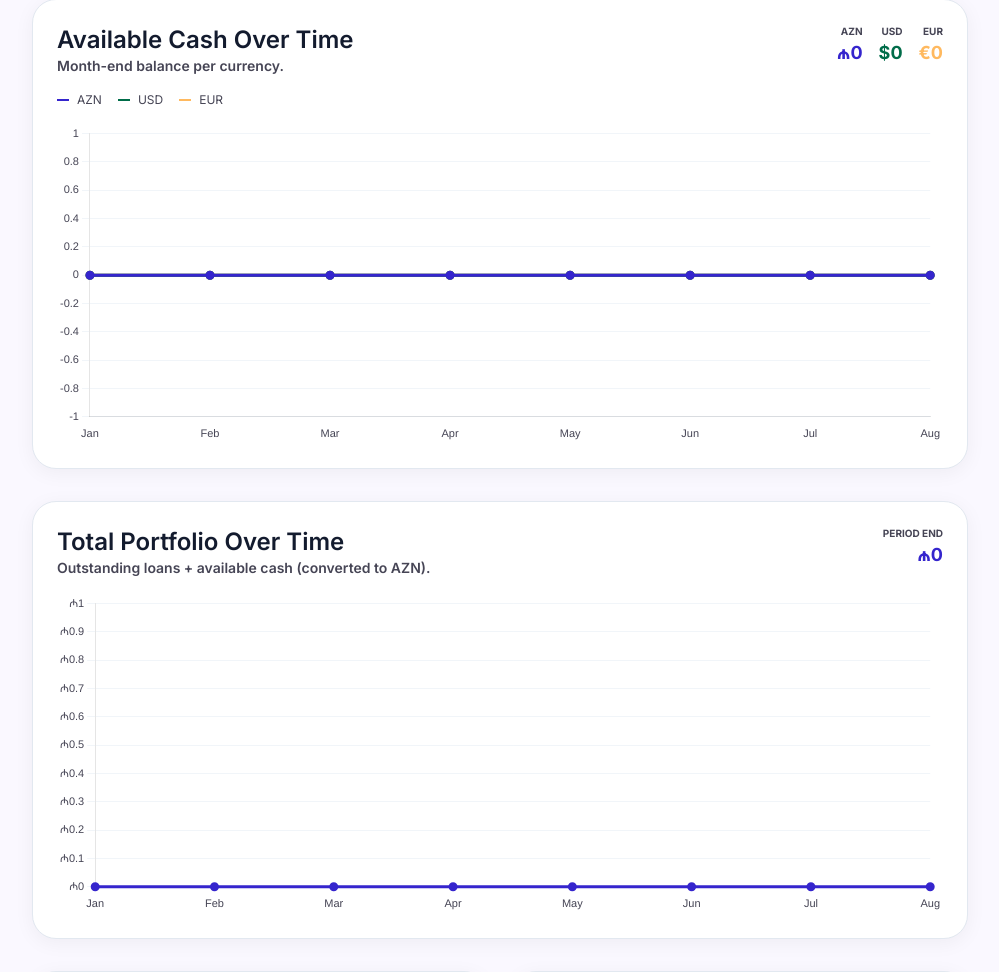
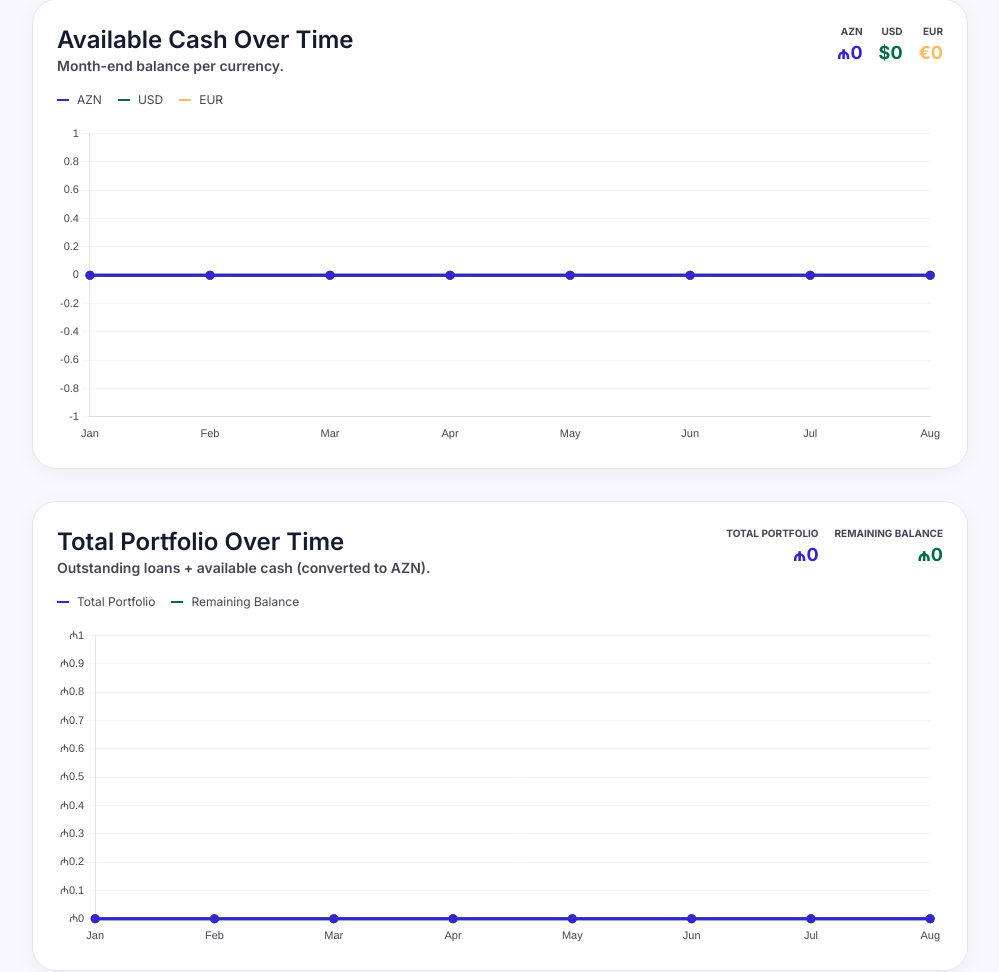
Before and after one commit to codeguy085/Budget, a Django app: page /reports/ in a window 1280 px wide. Shown: the part 1240-2212 px from the top of the page, without its empty margins (280-1279 px from the left). Run offline with Django 5.2, Linux system fonts and the light colour scheme; the visitor is signed in with stand-in values (Sample User, id 1); data that the repository does not hold is empty; some libraries are stand-ins or nearby versions.

Commit message:
available cash

```diff
--- a/loan/views.py
+++ b/loan/views.py
@@ -800,12 +800,14 @@ def reports(request):
     outstanding_running = 0
     outstanding_idx = 0
     portfolio_series = []
+    outstanding_series = []
     for i, period_p in enumerate(chart_periods):
         period_end = period_end_date(period_p)
         while outstanding_idx < len(outstanding_events) and outstanding_events[outstanding_idx][0] <= period_end:
             outstanding_running += outstanding_events[outstanding_idx][1]
             outstanding_idx += 1
         outstanding_at_end = max(0, outstanding_running)
+        outstanding_series.append(outstanding_at_end)
         portfolio_at_end = int(round(
             outstanding_at_end
             + azn_series[i]
@@ -817,8 +819,10 @@ def reports(request):
     portfolio_chart_data = {
         'labels': period_labels,
         'data': portfolio_series,
+        'outstanding': outstanding_series,
     }
     period_end_portfolio = portfolio_series[-1] if portfolio_series else 0
+    period_end_outstanding = outstanding_series[-1] if outstanding_series else 0
 
     capital_flow_data = {
         'labels': period_labels,
@@ -841,6 +845,7 @@ def reports(request):
         'period_end_balances': period_end_balances,
         'portfolio_chart_data': portfolio_chart_data,
         'period_end_portfolio': period_end_portfolio,
+        'period_end_outstanding': period_end_outstanding,
         'chart_months_count': len(chart_periods),
         'total_revenue_in_range': total_revenue_in_range,
         'total_deployed': total_deployed,
--- a/templates/reports.html
+++ b/templates/reports.html
@@ -136,10 +136,20 @@
       <h3 class="text-headline-md lg:text-2xl font-semibold text-on-surface">{% trans "Total Portfolio Over Time" %}</h3>
       <p class="text-label-sm lg:text-sm text-on-surface-variant">{% trans "Outstanding loans + available cash (converted to AZN)." %}</p>
     </div>
-    <div class="text-right min-w-0 flex-shrink-0">
-      <p class="text-[10px] text-on-surface-variant font-bold uppercase">{% trans "Period End" %}</p>
+    <div class="grid grid-cols-2 md:flex md:flex-wrap gap-3 lg:gap-4 md:text-right">
+      <div class="min-w-0">
+        <p class="text-[10px] text-on-surface-variant font-bold uppercase">{% trans "Total Portfolio" %}</p>
         <p class="text-base lg:text-lg font-bold text-primary truncate">₼{{ period_end_portfolio|intcomma }}</p>
       </div>
+      <div class="min-w-0">
+        <p class="text-[10px] text-on-surface-variant font-bold uppercase">{% trans "Remaining Balance" %}</p>
+        <p class="text-base lg:text-lg font-bold text-secondary truncate">₼{{ period_end_outstanding|intcomma }}</p>
+      </div>
+    </div>
+  </div>
+  <div class="flex flex-wrap items-center gap-3 lg:gap-4 mb-4 text-[10px] lg:text-xs text-on-surface-variant">
+    <div class="flex items-center gap-2"><span class="w-3 h-0.5 bg-primary"></span>{% trans "Total Portfolio" %}</div>
+    <div class="flex items-center gap-2"><span class="w-3 h-0.5 bg-secondary"></span>{% trans "Remaining Balance" %}</div>
   </div>
   <div class="h-56 lg:h-80 overflow-x-auto hide-scrollbar">
     <div class="h-full relative" style="width: max(100%, calc({{ chart_months_count }} * 100% / 18));">
@@ -595,7 +605,8 @@
         type: 'line',
         data: {
           labels: data.labels,
-          datasets: [{
+          datasets: [
+            {
               label: 'Total Portfolio',
               data: data.data,
               borderColor: t.primary,
@@ -606,7 +617,19 @@
               pointRadius: 3,
               pointHoverRadius: 5,
               pointBackgroundColor: t.primary,
-          }],
+            },
+            {
+              label: 'Remaining Balance',
+              data: data.outstanding,
+              borderColor: t.secondary,
+              backgroundColor: 'transparent',
+              tension: 0.3,
+              borderWidth: 3,
+              pointRadius: 3,
+              pointHoverRadius: 5,
+              pointBackgroundColor: t.secondary,
+            },
+          ],
         },
         options: {
           responsive: true,
@@ -615,7 +638,7 @@
             legend: { display: false },
             tooltip: {
               callbacks: {
-                label: ctx => '₼' + ctx.parsed.y.toLocaleString(),
+                label: ctx => ctx.dataset.label + ': ₼' + ctx.parsed.y.toLocaleString(),
               },
             },
           },
```
Lines whose indentation alone changed are shown as unchanged.
